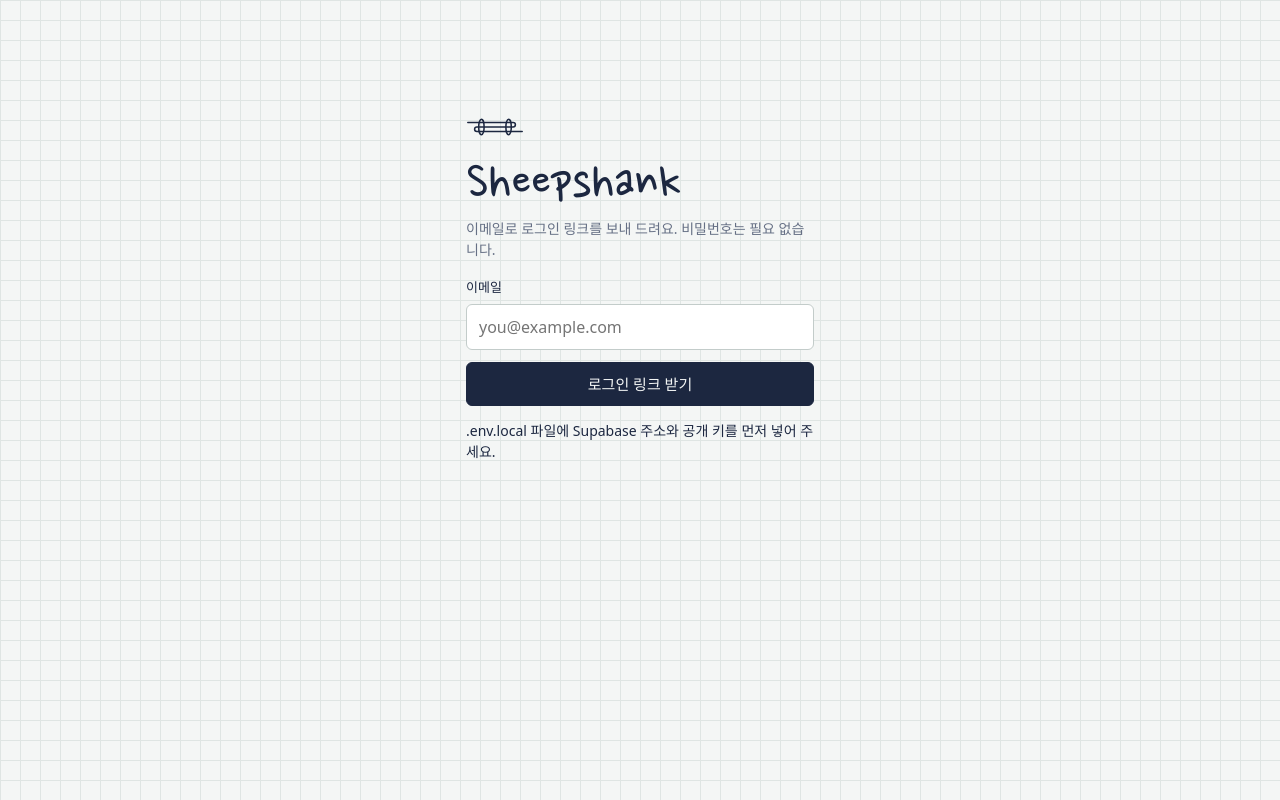
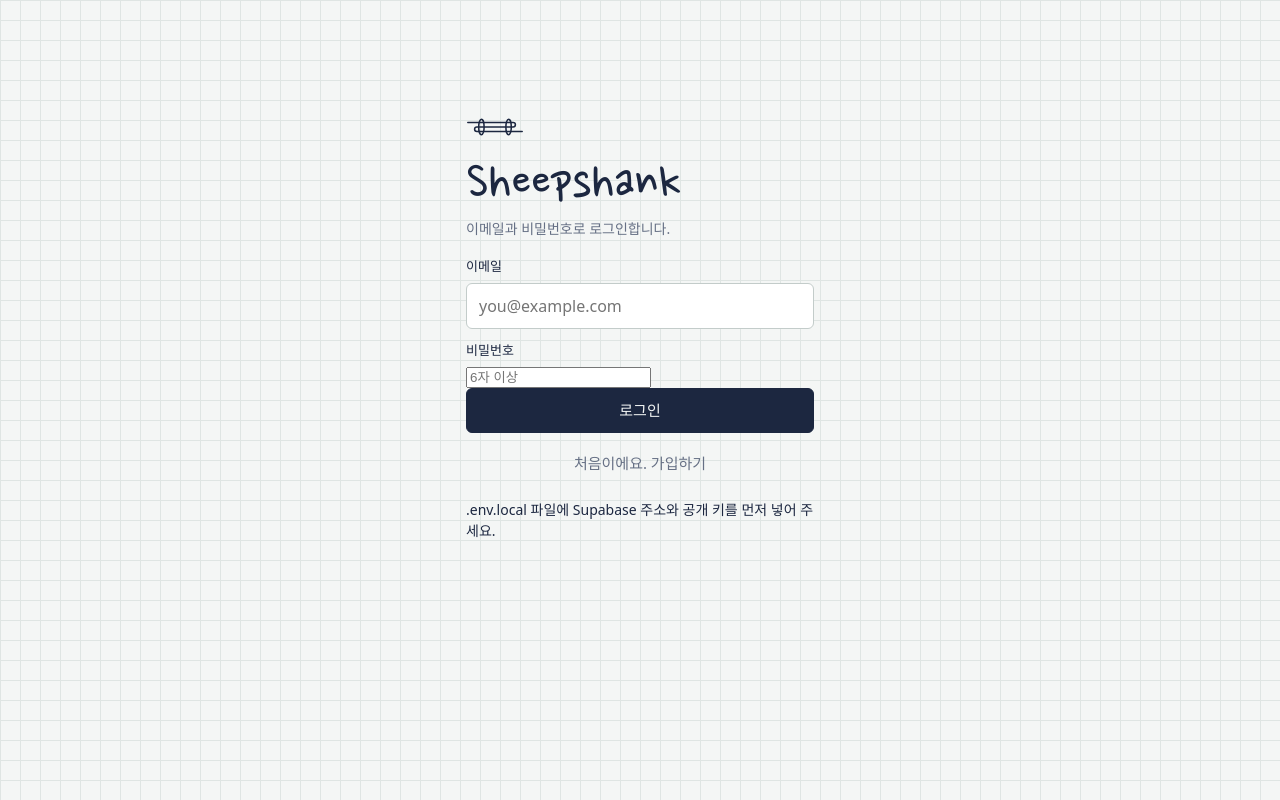
Before and after one commit to atzzuny-hub/zzu-sheepshank, a Next.js app: page /login in a window 1280 px wide. Built offline with nearby package versions, Linux system fonts and the light colour scheme; no server answers; a web font is replaced by a local one.

Commit message:
로그인 수정

```diff
--- a/app/globals.css
+++ b/app/globals.css
@@ -421,3 +421,10 @@ dialog p { margin: 0 0 14px; color: var(--muted); font-size: 13px; }
 .core .future input[type="date"] { font-size: 21px; width: 176px; }
 a.btn { text-decoration: none; color: var(--ink); display: inline-block; }
 a.btn.primary { color: var(--paper); }
+
+
+.login input.code {
+  width: 100%; border: 1px solid var(--rule); border-radius: 6px; background: var(--panel); color: var(--ink);
+  font: inherit; font-size: 22px; letter-spacing: .2em; padding: 10px 12px; margin-bottom: 12px; font-variant-numeric: tabular-nums;
+}
+.login .btn.again { margin-top: 8px; border-color: transparent; background: none; color: var(--muted); }
--- a/app/login/page.tsx
+++ b/app/login/page.tsx
@@ -1,43 +1,58 @@
 "use client";
 import Link from "next/link";
+import { useRouter } from "next/navigation";
 import { useState } from "react";
 import { sb, configured } from "@/lib/supabase";
 import Knot from "@/components/Knot";
 
 export default function Login() {
+  const router = useRouter();
+  const [mode, setMode] = useState<"in" | "up">("in");
   const [email, setEmail] = useState("");
-  const [state, setState] = useState<"idle" | "sending" | "sent" | "error">("idle");
-  const [err, setErr] = useState("");
+  const [pw, setPw] = useState("");
+  const [busy, setBusy] = useState(false);
+  const [msg, setMsg] = useState("");
 
-  async function send() {
-    if (!email.includes("@") || !configured) return;
-    setState("sending");
-    const { error } = await sb().auth.signInWithOtp({
-      email: email.trim(),
-      options: { emailRedirectTo: `${window.location.origin}/auth/callback` },
-    });
-    if (error) { setErr(error.message); setState("error"); } else setState("sent");
+  async function submit() {
+    if (!configured || busy) return;
+    if (!email.includes("@")) { setMsg("이메일을 확인해 주세요."); return; }
+    if (pw.length < 6) { setMsg("비밀번호는 6자 이상이어야 해요."); return; }
+    setBusy(true); setMsg("");
+    const auth = sb().auth, cred = { email: email.trim(), password: pw };
+    if (mode === "in") {
+      const { error } = await auth.signInWithPassword(cred);
+      setBusy(false);
+      if (error) setMsg("이메일이나 비밀번호가 맞지 않아요. 처음이라면 아래에서 가입해 주세요.");
+      else router.replace("/");
+    } else {
+      const { data, error } = await auth.signUp(cred);
+      setBusy(false);
+      if (error) setMsg(`가입하지 못했어요. ${error.message}`);
+      else if (data.session) router.replace("/");
+      else { setMode("in"); setMsg("확인 메일을 보냈어요. 메일의 링크를 누른 뒤 여기서 로그인해 주세요."); }
+    }
   }
+  const onEnter = (e: React.KeyboardEvent) => { if (e.key === "Enter") submit(); };
 
   return (
     <div className="wrap login">
       <Link className="brand" href="/" aria-label="Sheepshank"><Knot /></Link>
       <h1>Sheepshank</h1>
-      {state === "sent" ? (
-        <p className="msg">{email} 로 로그인 링크를 보냈어요. 메일의 링크를 누르면 바로 들어옵니다.</p>
-      ) : (
-        <>
-          <p>이메일로 로그인 링크를 보내 드려요. 비밀번호는 필요 없습니다.</p>
-          <label htmlFor="email">이메일</label>
-          <input id="email" type="email" autoComplete="email" value={email} placeholder="you@example.com"
-            onChange={(e) => setEmail(e.target.value)} onKeyDown={(e) => { if (e.key === "Enter") send(); }} />
-          <button className="btn primary" onClick={send} disabled={state === "sending"}>
-            {state === "sending" ? "보내는 중…" : "로그인 링크 받기"}
-          </button>
-          {state === "error" && <p className="msg">링크를 보내지 못했어요. {err}</p>}
-          {!configured && <p className="msg">.env.local 파일에 Supabase 주소와 공개 키를 먼저 넣어 주세요.</p>}
-        </>
-      )}
+      <p>{mode === "in" ? "이메일과 비밀번호로 로그인합니다." : "쓸 이메일과 비밀번호를 정해 주세요."}</p>
+      <label htmlFor="email">이메일</label>
+      <input id="email" type="email" autoComplete="email" value={email} placeholder="you@example.com"
+        onChange={(e) => setEmail(e.target.value)} onKeyDown={onEnter} />
+      <label htmlFor="pw">비밀번호</label>
+      <input id="pw" type="password" autoComplete={mode === "in" ? "current-password" : "new-password"} value={pw}
+        placeholder="6자 이상" onChange={(e) => setPw(e.target.value)} onKeyDown={onEnter} />
+      <button className="btn primary" onClick={submit} disabled={busy}>
+        {busy ? "잠시만요…" : mode === "in" ? "로그인" : "가입하고 시작하기"}
+      </button>
+      <button className="btn again" onClick={() => { setMode(mode === "in" ? "up" : "in"); setMsg(""); }}>
+        {mode === "in" ? "처음이에요. 가입하기" : "이미 계정이 있어요. 로그인"}
+      </button>
+      {msg && <p className="msg" role="alert">{msg}</p>}
+      {!configured && <p className="msg">.env.local 파일에 Supabase 주소와 공개 키를 먼저 넣어 주세요.</p>}
     </div>
   );
 }
```
